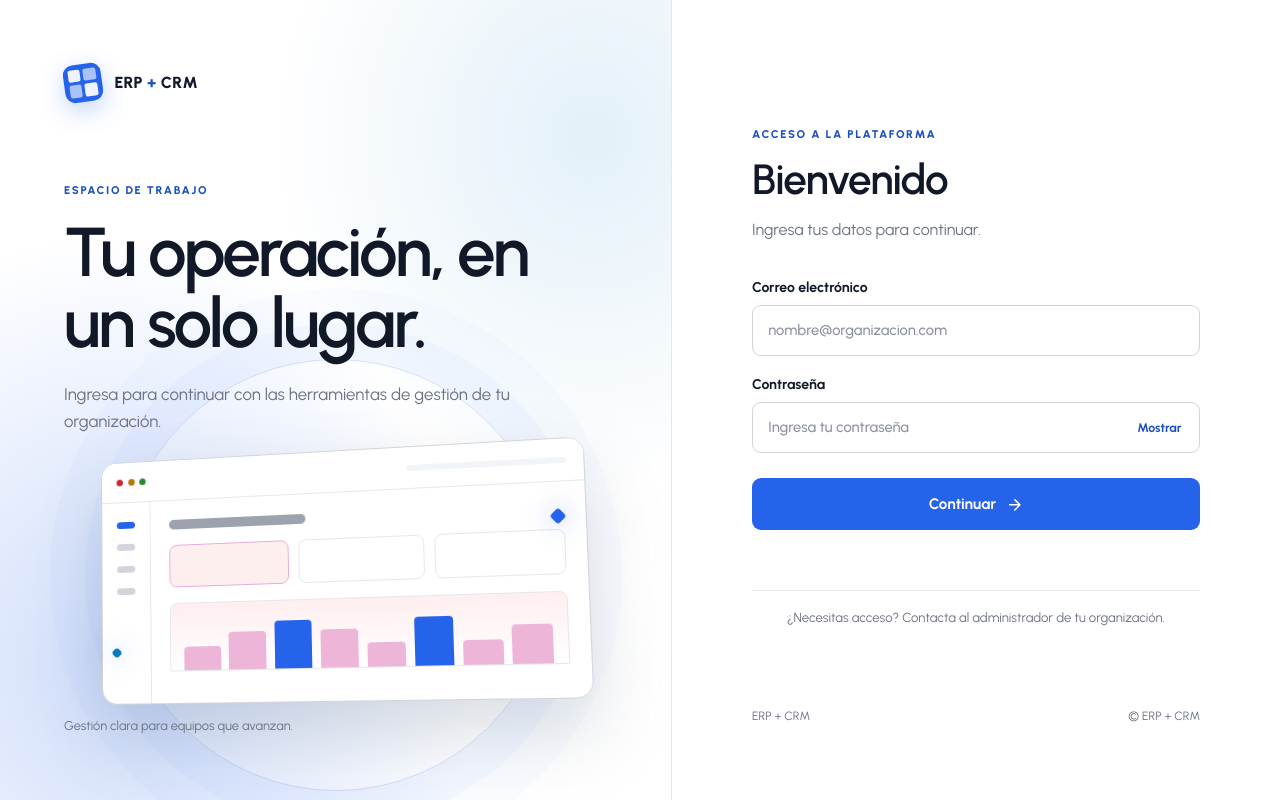
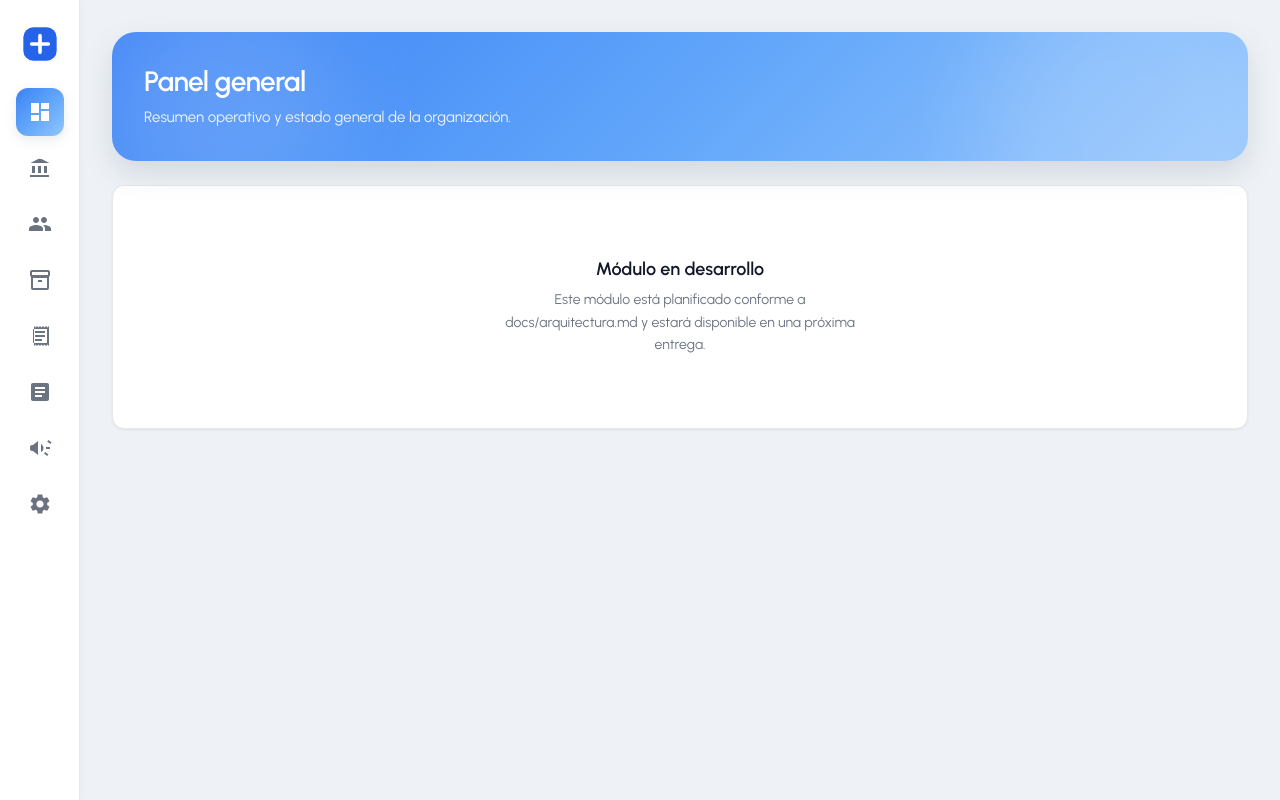
Before and after one commit to jeffersonmejia/app-distribuidas, a React (Vite) app in the folder frontend/: page / in a window 1280 px wide. Built offline with nearby package versions, Linux system fonts and the light colour scheme.

Commit message:
feat(app): conecta el enrutador con el layout y las rutas base

```diff
--- a/frontend/src/App.tsx
+++ b/frontend/src/App.tsx
@@ -1,7 +1,90 @@
+import { RouterProvider, useRouter } from './app/router'
+import { AppLayout, PlaceholderPage } from './app/layouts'
 import LoginPage from './features/identity/pages/LoginPage'
+import { Card } from './components/ui/Card'
+import { EmptyState } from './components/feedback/EmptyState'
+
+//SOLID: SRP — ORQUESTA EL RENDERIZADO DE RUTAS BASE DEL SISTEMA DENTRO O FUERA DE APPLAYOUT.
+
+export const MODULE_DESCRIPTIONS: Record<string, { title: string; description: string }> = {
+  '/': {
+    title: 'Panel general',
+    description: 'Resumen operativo y estado general de la organización.',
+  },
+  '/accounting': {
+    title: 'Contabilidad',
+    description: 'Cuentas y movimientos contables de la organización.',
+  },
+  '/crm': {
+    title: 'Clientes',
+    description: 'Cartera comercial activa y seguimiento de cuentas.',
+  },
+  '/inventory': {
+    title: 'Inventario',
+    description: 'Control de productos, existencias y movimientos.',
+  },
+  '/pos': {
+    title: 'Ventas',
+    description: 'Flujo de ventas y emisión de comprobantes comerciales.',
+  },
+  '/projects': {
+    title: 'Proyectos',
+    description: 'Seguimiento y ejecución de entregables y tareas.',
+  },
+  '/marketing': {
+    title: 'Marketing',
+    description: 'Campañas y seguimiento de contactos comerciales.',
+  },
+  '/settings': {
+    title: 'Configuración',
+    description: 'Ajustes generales del sistema y preferencias.',
+  },
+}
+
+export function AppContent() {
+  const { pathname, route } = useRouter()
+
+  // Rutas que se renderizan fuera del layout (Login y accesos)
+  if (route.path === '/login') {
+    return <LoginPage />
+  }
+
+  // Si la ruta no está registrada en la tabla de rutas
+  if (route.path === '*') {
+    return (
+      <AppLayout currentPath={pathname}>
+        <Card>
+          <EmptyState
+            title="Página no encontrada"
+            description="La ruta solicitada no existe o no se encuentra disponible."
+          />
+        </Card>
+      </AppLayout>
+    )
+  }
+
+  // Rutas base registradas dentro de AppLayout
+  const moduleInfo = MODULE_DESCRIPTIONS[route.path] ?? {
+    title: route.label,
+    description: `Módulo de ${route.label.toLowerCase()} conforme a arquitectura.`,
+  }
+
+  return (
+    <AppLayout currentPath={pathname}>
+      <PlaceholderPage
+        title={moduleInfo.title}
+        description={moduleInfo.description}
+      />
+    </AppLayout>
+  )
+}
 
 function App() {
-  return <LoginPage />
+  return (
+    <RouterProvider>
+      <AppContent />
+    </RouterProvider>
+  )
 }
 
 export default App
```
Also changed, not shown: 1 other file (tests, documents, lock files or other folders).
